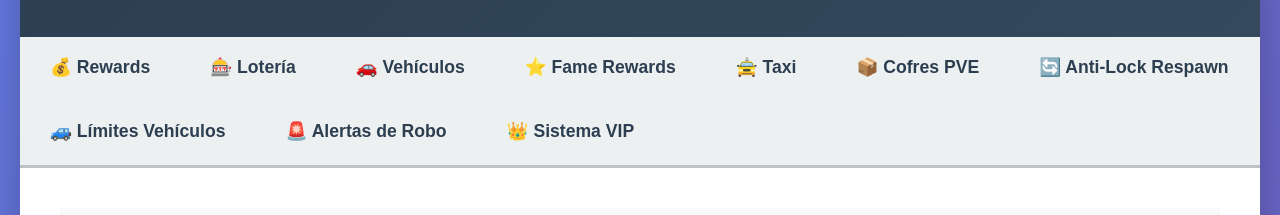
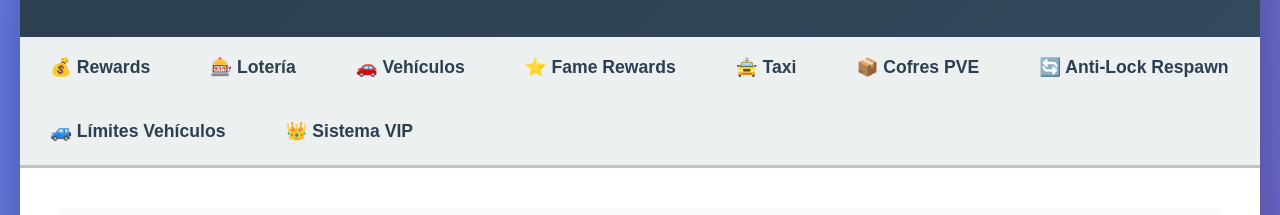
Before and after one commit to firuges/Guia_Charrua_Bot, a plain HTML site: page index.html in a window 1280 px wide. Shown: the part 181-396 px from the top of the page. Drawn offline with Linux system fonts and the light colour scheme.

Commit message:
no message

```diff
--- a/index.html
+++ b/index.html
@@ -459,7 +459,7 @@
             <button class="main-tab" onclick="showMainTab('chests')">📦 Cofres PVE</button>
             <button class="main-tab" onclick="showMainTab('respawn')">🔄 Anti-Lock Respawn</button>
             <button class="main-tab" onclick="showMainTab('vehicle_limits')">🚙 Límites Vehículos</button>
-            <button class="main-tab" onclick="showMainTab('theft_alerts')">🚨 Alertas de Robo</button>
+            <!-- <button class="main-tab" onclick="showMainTab('theft_alerts')">🚨 Alertas de Robo</button> -->
             <button class="main-tab" onclick="showMainTab('vip_system')">👑 Sistema VIP</button>
         </div>
 
```
